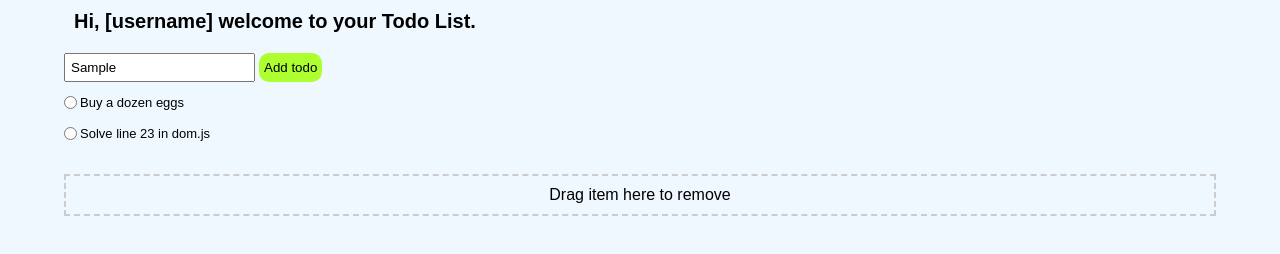
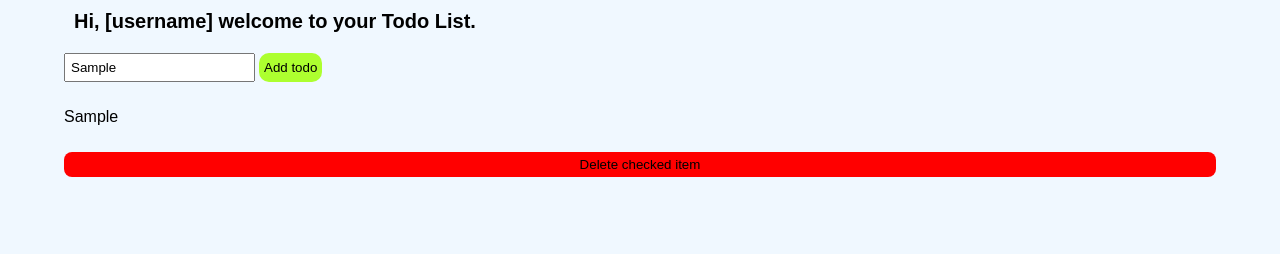
Before and after one commit to Mathye-Simon/Todo-List, a plain HTML site: page index.html in a window 1280 px wide. Both pictures are taken after typing "Sample" into the empty fields and a click on the button "Add todo". Drawn offline with Linux system fonts and the light colour scheme.

Commit message:
add todo button logic added

```diff
--- a/assets/dom.js
+++ b/assets/dom.js
@@ -0,0 +1,16 @@
+// accessing html elements
+const addBtn = document.querySelector('#addBtn')
+const todoListContainer = document.querySelector('#todoListContainer')
+const todoContent = document.querySelector('#todoContent')
+// creating a paragraph element
+
+
+
+addBtn.addEventListener('click',
+    function () {
+        let todo = todoContent.value
+        const paragraph = document.createElement('p')
+        paragraph.textContent = todo
+        todoListContainer.append(paragraph)
+    }
+)
--- a/assets/style.css
+++ b/assets/style.css
@@ -59,13 +59,16 @@ input {
     padding: 3px;
     /* outline: rgb(143, 143, 15) 1px solid; */
 }
-.removeBtn {
-    border-radius: 10px;
-    background-color: rgb(255, 47, 47);
-    border: 0px;
-    cursor: pointer;
-    transition: box-shadow 0.3s ease;
+#removeToDo {
+   background-color: red;
+   border-radius: 8px;
+   border: 0px;
+   cursor:pointer;
+   transition: box-shadow 0.3s ease;
 
+}
+#removeToDo:hover {
+    box-shadow: 0 0 0 2px red
 }
 #drop-zone {
     margin-top: 20px;
--- a/index.html
+++ b/index.html
@@ -12,18 +12,14 @@
             Hi, [username] welcome to your Todo List.
         </h1>
         <div class="addToDo">
-            <input type="text" class="inputToDo" placeholder="e.g buy a dozen eggs">
-            <input type="button" class="addBtn" value="Add todo">
+            <input type="text" class="inputToDo" id="todoContent" placeholder="e.g buy a dozen eggs">
+            <input type="button" class="addBtn"id="addBtn"  value="Add todo">
         </div>
-        <div class="todoListContainer">
-            <div class="todo">
-                <input type="radio"><p class="list" draggable="true">Buy a dozen eggs</p>
-            </div>
-            <div class="todo" draggable="true">
-                <input type="radio"><p class="list">Solve line 23 in dom.js</p>
-            </div>
-            <div id="drop-zone">Drag item here to remove</div>
+        <div class="todoListContainer" id="todoListContainer">
+
         </div>
+        <!-- should only come after an item has been checked -->
+        <input id="removeToDo" type="button" value="Delete checked item">
     </div>
 
 
```
